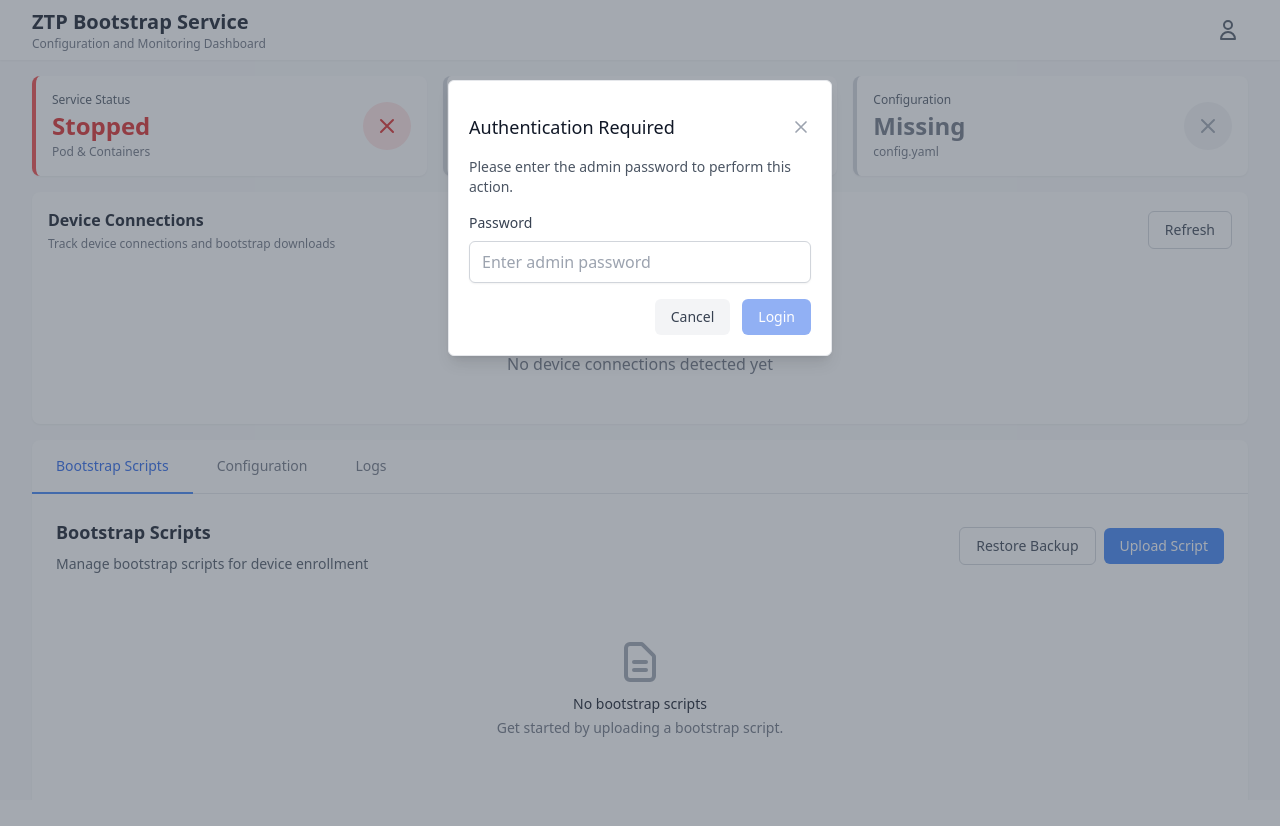
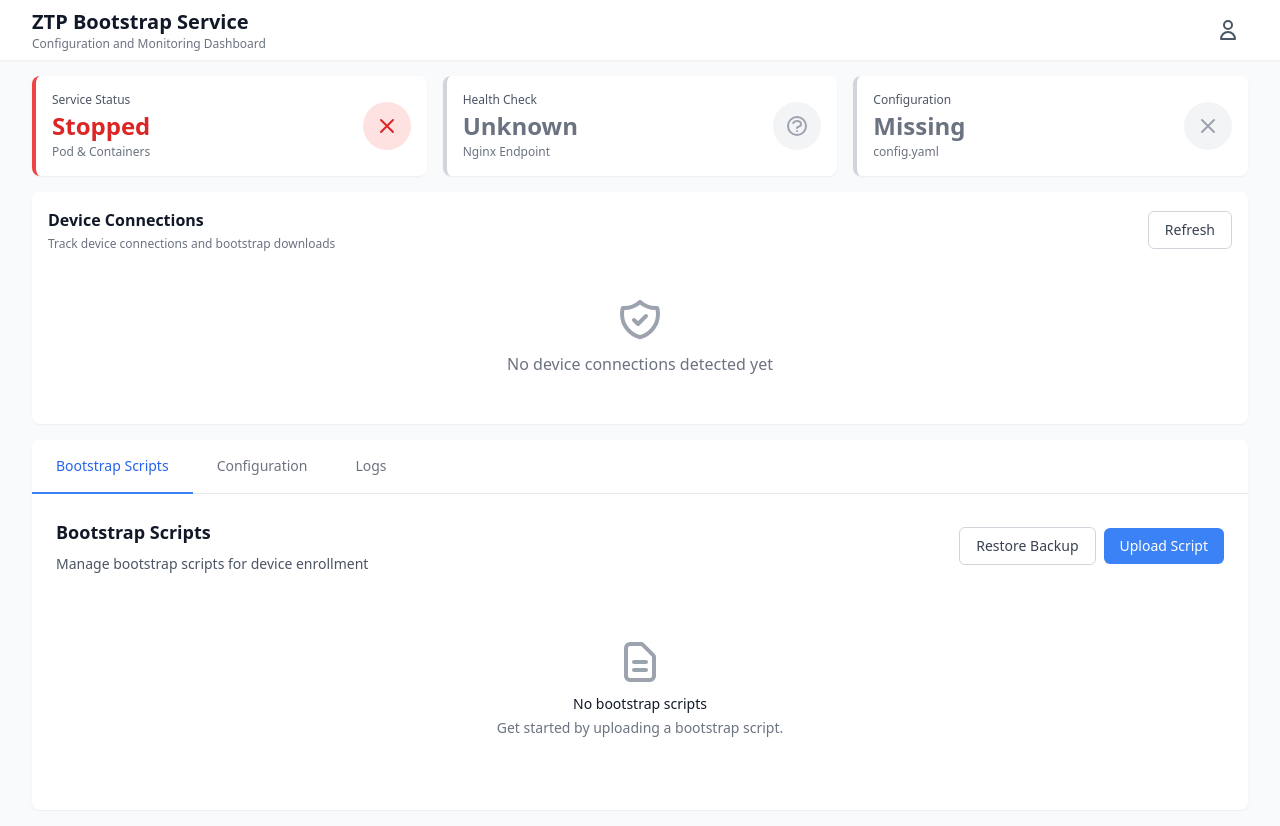
Before and after one commit to coreyhines/ztpbootstrap, a Flask app: page / in a window 1280 px wide. Before the commit the page ends 737 px from the top, so only its background shows below. Run offline with Flask 3, Linux system fonts and the light colour scheme; data that the repository does not hold is empty; some libraries are stand-ins or nearby versions.

Commit message:
Remove loadConfig() call from init() - config requires auth

```diff
--- a/webui/templates/index.html
+++ b/webui/templates/index.html
@@ -709,7 +709,8 @@
                     await this.loadStatus();
                     await this.loadScripts();
                     await this.loadBackups();
-                    await this.loadConfig();
+                    // Don't load config on init - require auth first
+                    // Config will be loaded when user clicks Configuration tab
                     await this.loadLogs();
                     await this.loadDeviceConnections();
 
```
